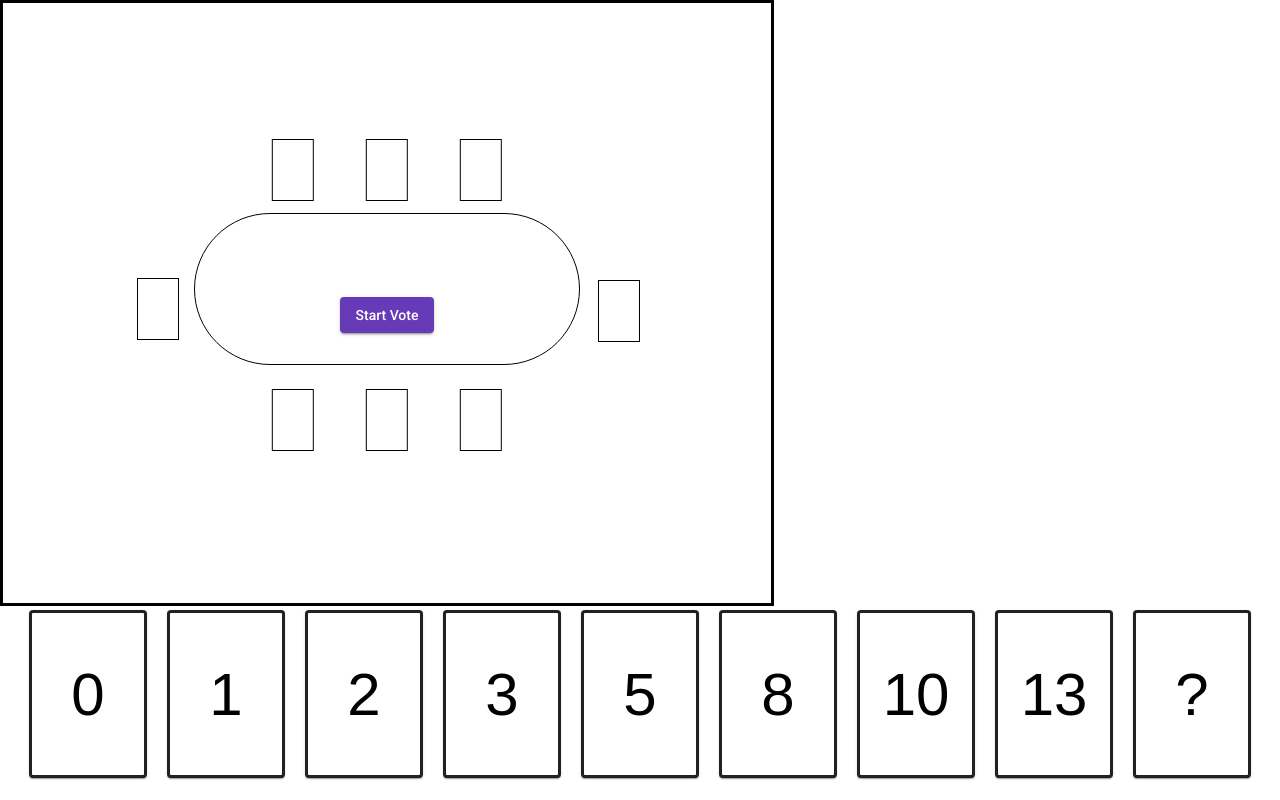
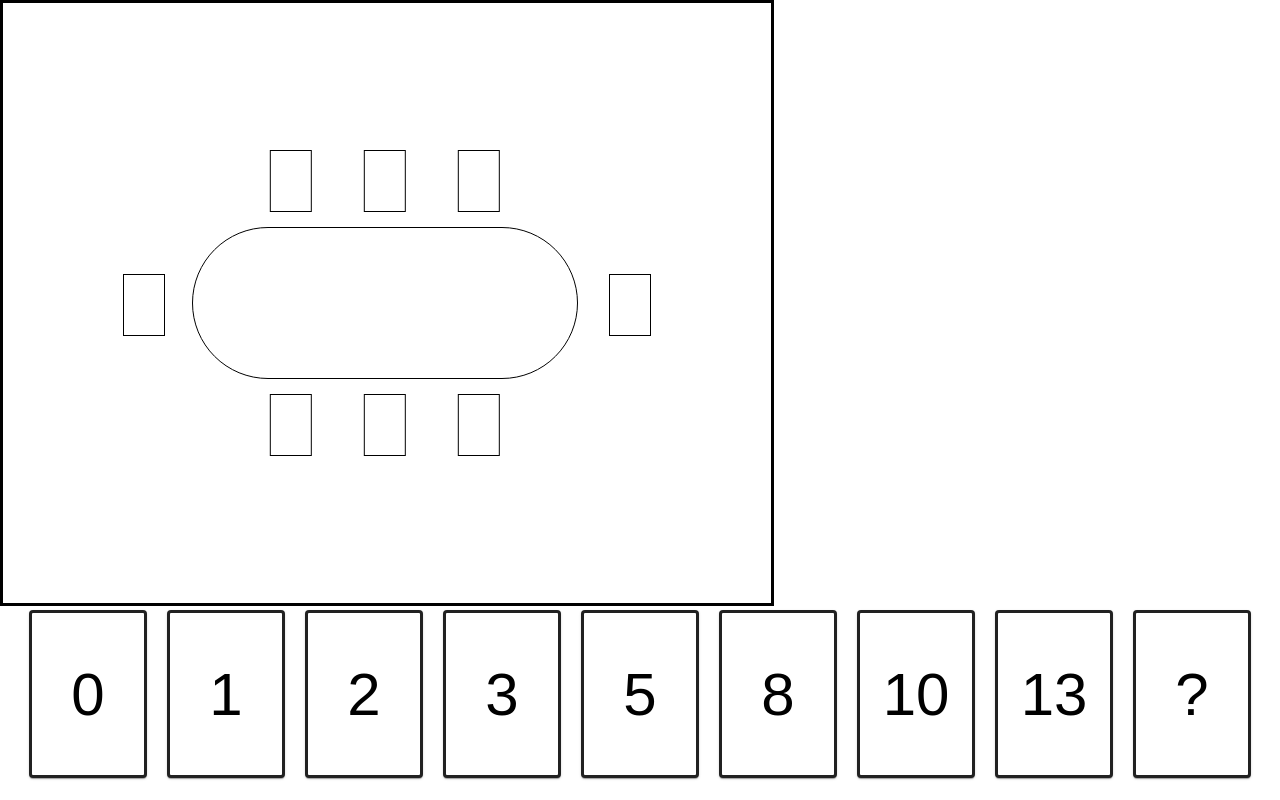
Before and after one commit to adriankelsey/planning-poker, an Angular app: page / in a window 1280 px wide. Built offline with nearby package versions, Linux system fonts and the light colour scheme.

Commit message:
fixed resizing issues

```diff
--- a/src/app/table/table.component.html
+++ b/src/app/table/table.component.html
@@ -11,15 +11,16 @@
                 <div class="player-5"></div>
                 <div class="player-6"></div>
             </div>
+
             <div class="players-7">
                 <div class="player-7"></div>
             </div>
             <div class="players-8">
                 <div class="player-8"></div>
             </div>
-        <div class="button">
+            <!-- <div class="button">
                 <button mat-raised-button color="primary">Start Vote</button>
+            </div> -->
         </div>
     </div>
 </div>
-</div>
--- a/src/app/table/table.component.scss
+++ b/src/app/table/table.component.scss
@@ -9,6 +9,8 @@
 }
 
 .table-view {
+    display: flex;
+    justify-content: center;
     align-items: center;
     height: 100%;
     width: 100%;
@@ -17,9 +19,9 @@
 
 .table {
     position: relative;
+    margin: 2em;
     left: 50%;
-    top: 35%;
-    transform: translateX(-50%);
+    transform: translateX(-100%);
     width: 50%;
     height: 25%;
     border-radius: 100px;
@@ -38,13 +40,13 @@
     display: flex;
     justify-content: center;
     position: relative;
-    bottom: 110%;
 
 }
 
 .players-1-3 {
-    position: relative;
-    bottom: 50%;
+    position: absolute;
+    margin-bottom: 1em;
+    bottom: 100%;
     left: 50%;
     transform: translateX(-50%);
     display: flex;
@@ -53,8 +55,9 @@
 }
 
 .players-4-6 {
-    position: relative;
-    top: 75%;
+    position: absolute;
+    margin-top: 1em;
+    top: 100%;
     left: 50%;
     transform: translateX(-50%);
     display: flex;
@@ -63,21 +66,25 @@
 }
 
 .players-7 {
-    position: relative;
-    bottom: 40%;
-    left: 10%;
-    transform: translateX(-50%);
+    position: absolute;
+    margin-top: 1em;
+    top: 20%;
+    right: 50%;
+    margin-right: 2em;
+    margin-left: 2em;
     display: flex;
-    width: 50%;
+    width: 60%;
     justify-content: space-between;
 }
 
 .players-8 {
-    position: relative;
-    bottom: 80%;
-    left: 130%;
-    transform: translateX(-50%);
+    position: absolute;
+    margin-top: 1em;
+    top: 20%;
+    left: 100%;
+    margin-left: 2em;
+    margin-right: 2em;
     display: flex;
-    width: 50%;
-    justify-content: space-between;
+    width: 60%;
+    justify-content: space-between
 }
```
Lines whose indentation alone changed are shown as unchanged.
